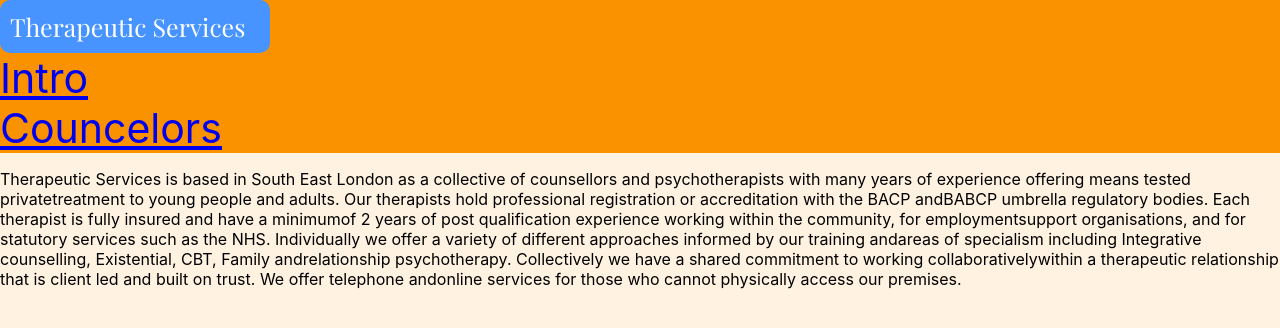
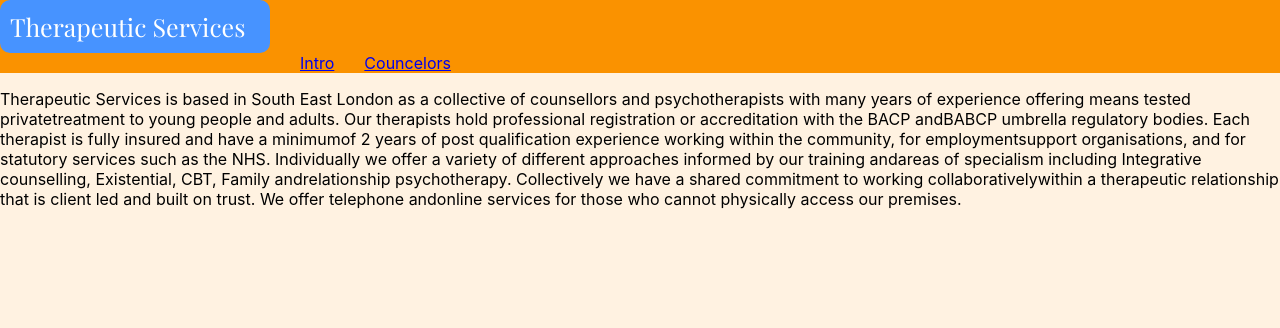
Before and after one commit to felixjtdb/therapeutic-services, a React (Create React App) app: page / in a window 1280 px wide. Shown: the top 328 px of the page. Built offline with nearby package versions, Linux system fonts and the light colour scheme.

Commit message:
Changes to Banner CSS

```diff
--- a/src/App.js
+++ b/src/App.js
@@ -10,7 +10,7 @@
 
 import paragraphs from './assets/introText.js'
 
-class App extends Component {
+export default class App extends Component {
 
   render() {
     return (
@@ -34,4 +34,3 @@
 );
 
 render(<App />, document.getElementById("root"));
-export default App;
--- a/src/components/Banner.js
+++ b/src/components/Banner.js
@@ -9,8 +9,10 @@
     return (
       <div className="BannerContainer">
         <div className="Logo"> Therapeutic Services </div>
-        <Link to="/">Intro</Link>
-        <Link to="councelors">Councelors</Link>
+        <div className="NavigationContainer">
+          <Link className="Link" to="/">Intro</Link>
+          <Link className="Link"to="councelors">Councelors</Link>
+        </div>
       </div>
     );
   }
--- a/src/css/Banner.css
+++ b/src/css/Banner.css
@@ -6,18 +6,28 @@
   flex-direction: column;
   align-items: left;
   justify-content: center;
-  font-size: calc(9px + 4vmin);
   color: white;
+  white-space: nowrap;
+  height: 5%
 }
 
 .Logo {
   background-color: #4793ff;
   border-radius: 10px;
+  float: left;
   font: 25px "Playfair Display";
   padding: 10px;
   width: 250px;
-  height: 50%;
   align-items: center;
+}
+
+.NavigationContainer {
+  z-index: 1000;
+  margin-left: 300px;
   white-space: nowrap;
   overflow-wrap: break-word;
 }
+
+.Link {
+  padding-right: 30px;
+}
```
